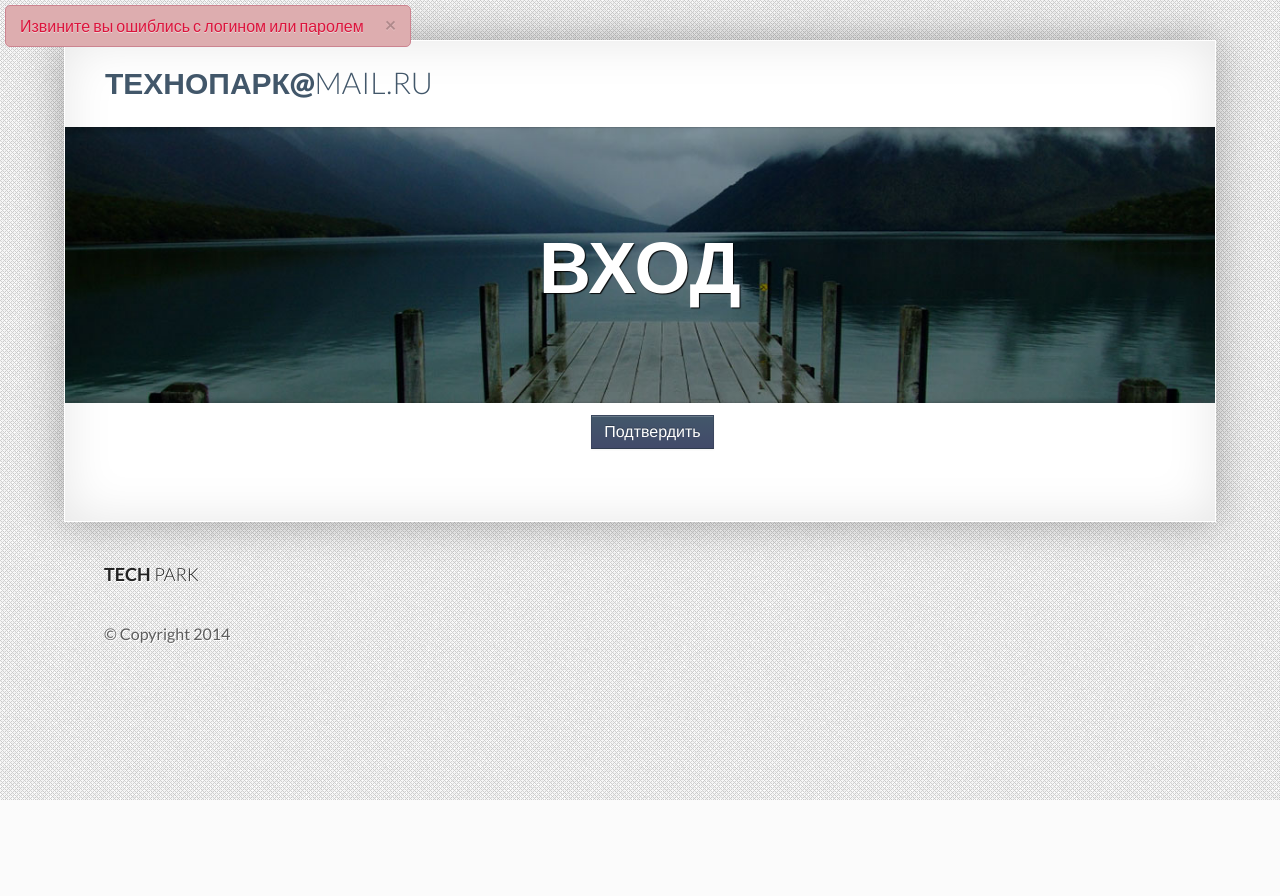
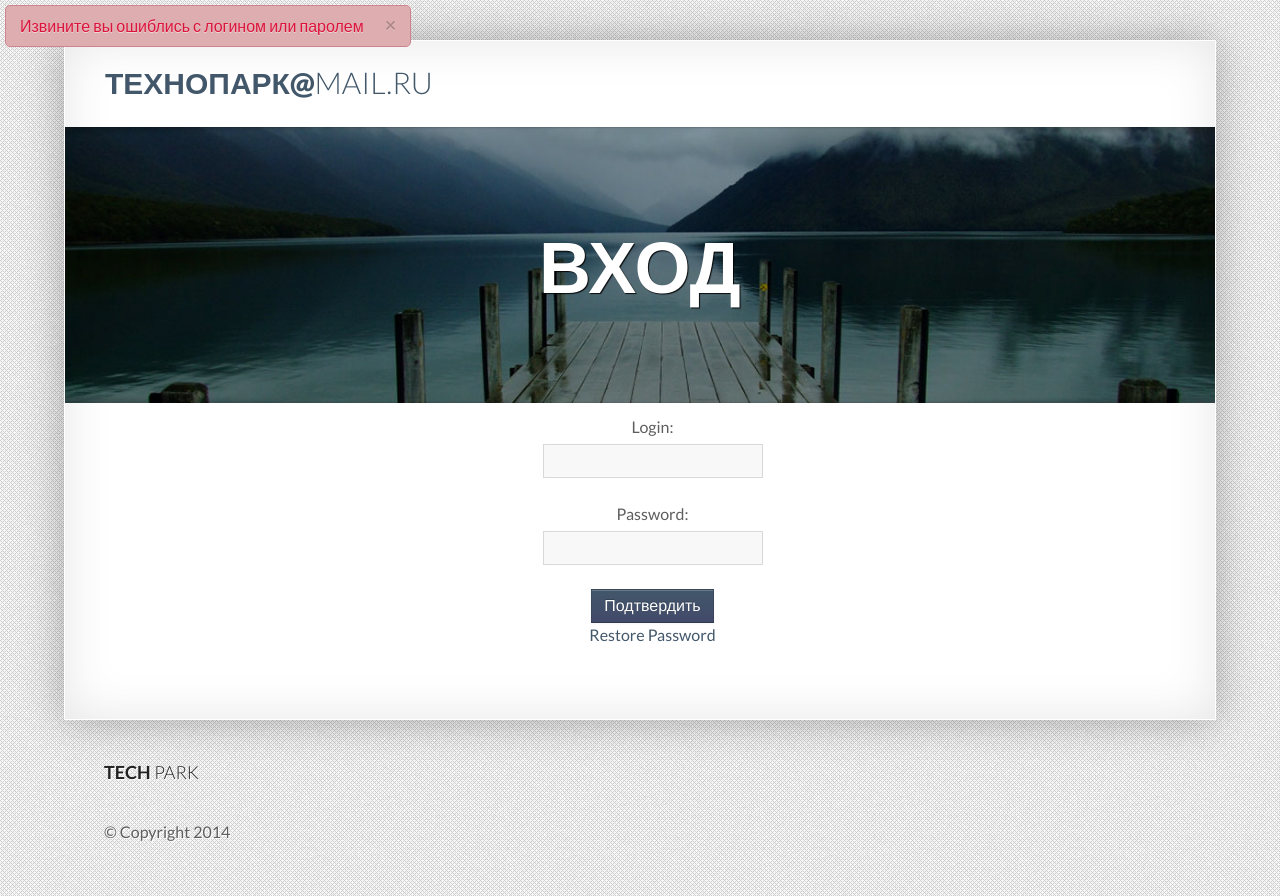
Before and after one commit to Ksan0/db_testSystem, a Django app: page /password_restore/ in a window 1280 px wide. Before the commit the page ends 800 px from the top, so only its background shows below. Run offline with Django 3.2, Linux system fonts and the light colour scheme; some libraries are stand-ins or nearby versions.

Commit message:
Auth restore form

```diff
--- a/resources/javascripts/script.js
+++ b/resources/javascripts/script.js
@@ -1,6 +1,6 @@
 $(function(){
     $("a.dropdown-toggle").click(function(e) {
-      $(this).parent().toggleClass('open');
+      $(this).parent().css({"display":"block"});
       e.preventDefault();
     });
 
@@ -13,7 +13,17 @@ $(function(){
                 $('#messages').html(data);
             }
         );
-        return false;
+	});
+    $(".restore_link").click(function() {
+		$(".login_form").css("display","none");
+		$(".restore_form").css("display","block");
+	});
+
+	$(".login_link").click(function() {
+    	$(".login_form").css("display","block");
+    	$(".restore_form").css("display","none");
+    });
+
 });
 
 
@@ -37,4 +47,3 @@ $(function(){
 //          }
 //      });
 //  })
-})
--- a/resources/templates/auth.html
+++ b/resources/templates/auth.html
@@ -26,9 +26,17 @@
 				{{ now_url }}
                     {#   TODO: Расширить вывод ошибок                   #}
                		<figcaption>
-                        <form action="{{ login_url }}" method="post"> {% csrf_token %}
-                            {{ form.as_p }}
+                        <form class="login_form" action="{{ login_url }}" method="post"> {% csrf_token %}
+                            {{ form_auth.as_p }}
                             <button type="submit" class="btn btn-primary" type="button">Подтвердить</button>
+							<br>
+							<a href="#restore" class="restore_link">Restore Password</a>
+                        </form>
+						<form class="restore_form" action="{{ restore_url }}" method="post" style="display:none"> {% csrf_token %}
+                            {{ form_pass_restore.as_p }}
+                            <button type="submit" class="btn btn-primary" type="button">Подтвердить</button>
+							<br>
+							<a href="#" class="login_link">Back to login</a>
                         </form>
                     </figcaption>
                 </figure>
```
